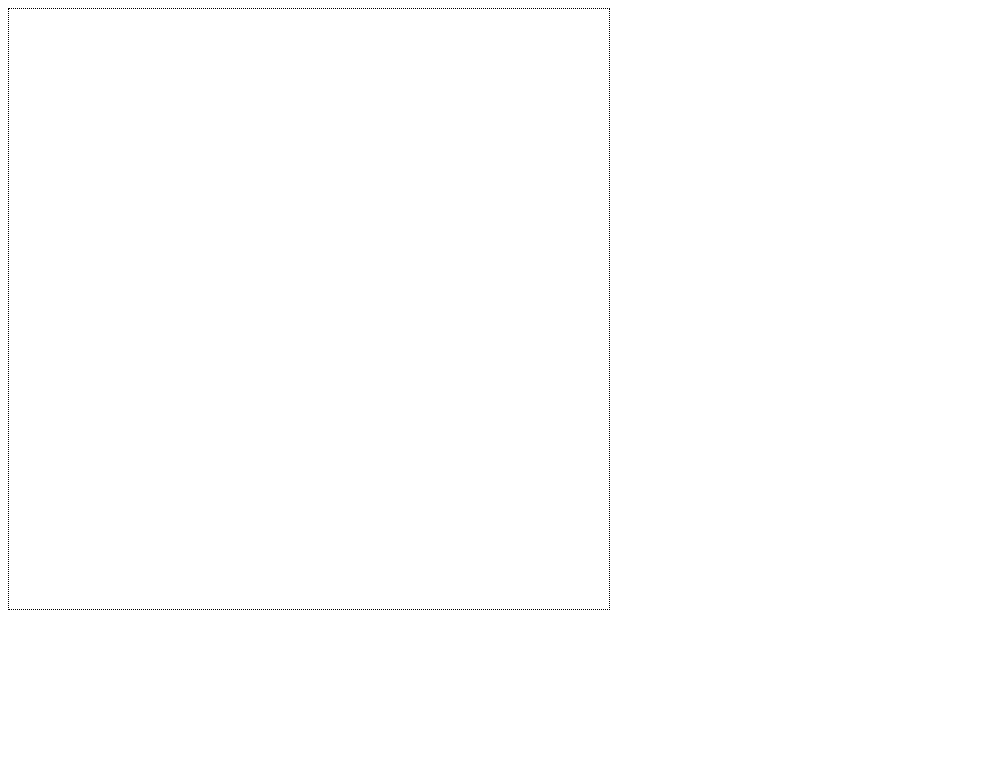
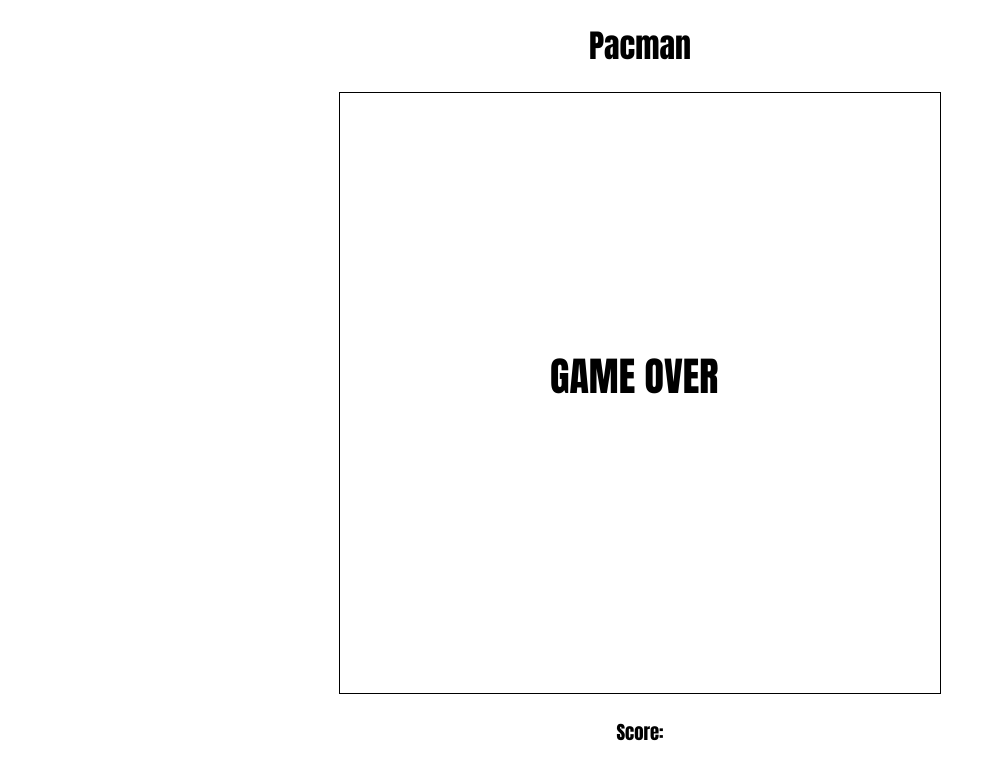
Before and after one commit to raycelle/AX302_Fri, a plain HTML site: page lesson6/index.html in a window 1280 px wide. Shown: the whole page, without its empty margins (0-996 px from the left). Drawn offline with Linux system fonts and the light colour scheme.

Commit message:
L6 with challenge

```diff
--- a/lesson6/app.js
+++ b/lesson6/app.js
@@ -1,76 +1,194 @@
-// Declaring all variables
-var canvas = document.getElementById("myCanvas");
-var ctx = canvas.getContext("2d");
-// Width and height of canvas
+console.log("test...");
+
+var c = document.getElementById("myCanvas");
+var ctx = c.getContext("2d")
+
+//variables
 var WIDTH = 600;
 var HEIGHT = 600;
-// position and radius of player
-var x = 300;
-var y = 300;
-var s = 50;
-// Player speed in x-y directions
-var mx = 0;
-var my = 0;
 
-// Positions, size and collision check of circle
+//position and size of player
+var x, y, s;
+
+//player movement in x-y directions
+var mx, my;
+
+//position and size of ball
+var circleX, circleY, circleS;
+var circleCollision = false;
+
+//*** Challenge ***
+//position and size of enemy
+var enemyX, enemyY, enemyS;
+var enemyCollision = false;
+
+var score = 0;
+
+//*** Challenge ***
+//Tracks if game is over
+var gameover = false;
 
 
-//Variable for the score
+//import images to canvas
+function drawPacman(){
+    var pacman = new Image();
+    pacman.src = "pacman.png";
+    ctx.drawImage(pacman, x, y, s, s);
+}
 
+function drawCircle(){
+    var circle = new Image();
+    circle.src = "circle.png";
+    ctx.drawImage(circle, circleX, circleY, circleS, circleS);
+}
 
-// Import images onto canvas
-function drawPacman(){
+//*** Challenge ***
+//Draws enemy
+function drawEnemy(){
+    var enemy = new Image();
+    enemy.src = "ghost.png";
+    ctx.drawImage(enemy, enemyX, enemyY, enemyS, enemyS);
+}
+
+//clear frame
+function clear(){
+    ctx.clearRect(0, 0, WIDTH, HEIGHT);
+}
+
+//initialize animation
+function init(){
+    //set up player
+    x = 300;
+    y = 300;
+    s = 50;
+    mx = 0;
+    my = 0;
+
+    //set up circle
+    circleS = 50;
+    circleX = Math.floor(Math.random()*(WIDTH - circleS));
+    circleY = Math.floor(Math.random()*(HEIGHT - circleS));
+
+    //set up circle
+    enemyS = 50;
+    enemyX = Math.floor(Math.random()*(WIDTH - enemyS));
+    enemyY = Math.floor(Math.random()*(HEIGHT - enemyS));
+
+    //set up keys
+    window.onkeydown = keydownControl;
+
+    return setInterval(draw, 10);
+}
+
+function keydownControl(e){
+    if(e.keyCode == 37){
+        mx = -4;
+        my = 0;
+    }
+    if(e.keyCode == 38){
+        mx = 0;
+        my = -4;
+    }
+    if(e.keyCode == 39){
+        mx = 4;
+        my = 0;
+    }
+    if(e.keyCode == 40){
+        mx = 0;
+        my = 4;
+    }
+}
+
+function draw(){
+    clear();
+
+    //*** Challenge ***
+    //Draws frames only if game is not over
+    if(!gameover){
+
+        drawPacman();
+        drawCircle();
+
+        //*** Challenge ***
+        //Draws enemy and makes is follow Pacman
+        drawEnemy();
+        followPacman()
+
+        //move player
+        x += mx;
+        y += my;
+
+        if(x + mx > WIDTH - s || x + mx < 0){
+            mx = -mx;
+        }
+        if(y + my > HEIGHT - s || y + my < 0){
+            my = -my;
+        }
+
+        collisionCheck();
+        collisionHandle();
+    }
+    //*** Challenge ***
+    //Show game over
+    else {
+        ctx.font = "40px Impact";
+        ctx.fillText("GAME OVER",210, 300);
+    }
+}
+
+function collisionCheck(){
+    if( (x + s >= circleX) && (x <= circleX + circleS) &&
+        (y + s >= circleY) && (y <= circleY + circleY) ) {
+        circleCollision = true;
+    } else {
+        circleCollision = false;
+    }
+
+    //*** Challenge ***
+    //check if collides with enemy
+    if( (x + s >= enemyX) && (x <= enemyX + enemyS) &&
+        (y + s >= enemyY) && (y <= enemyY + enemyS) ) {
+        enemyCollision = true;
+    } else {
+        enemyCollision = false;
+    }
+
+}
+
+function collisionHandle(){
+    if(circleCollision){
+        score += 1;
+        document.getElementById("score").innerHTML = "Score: " + score;
+        circleX = Math.floor(Math.random()*(WIDTH - circleS));
+        circleY = Math.floor(Math.random()*(HEIGHT - circleS));
+    }
+
+    //*** Challenge ***
+    //check if collides with enemy
+    if(enemyCollision){
+        gameover = true;
+    }
 
 }
 
 
-// Wiping canvas
-function clear () {
-	ctx.clearRect(0, 0, WIDTH, HEIGHT);
-}
-
-// Initialise our animation
-function init() {
-	// Put circle in random position
-
-
-	// Wait for user to press keyboard
-
-
-	// Redraws our canvas every 10ms
-	return setInterval(draw, 10);
-}
-
-// Repeated draw function
-function draw() {
-	clear();
-	//draw images
-
-
-	// Make player bounce off the walls and go in the opposite direction
-	if (x + mx > WIDTH - s || x + mx < 0){
-		mx = -mx;
-	} else if (y + my > WIDTH - s || y + my < 0) {
-		my = -my;
-	}
-
-	// Moves our player
-	x += mx;
-	y += my;
-
-	// Check for collisions
-
+//*** Challenge ***
+//enemy chase Pacman
+function followPacman(){
+    if (enemyX < x){
+        enemyX += 1;
+    }
+    if (enemyX > x){
+        enemyX -= 1;
+    }
+    if (enemyY < y){
+        enemyY += 1;
+    }
+    if (enemyY > y){
+        enemyY -= 1;
+    }
 
 }
 
-//Function to check for collisions
-
-
-//Function to handle the collision
-
-
-//Function to handle the keypresses
-
-
 
 init();
--- a/lesson6/index.html
+++ b/lesson6/index.html
@@ -1,13 +1,15 @@
 <!DOCTYPE html>
 <html>
 <head>
-	<title>Pacman</title>
-	<link rel="stylesheet" type="text/css" href="style.css">
+    <title>Lesson 6</title>
+    <link rel="stylesheet" type="text/css" href="style.css">
 </head>
 <body>
-	<canvas id="myCanvas" height="600" width="600"></canvas>
+    <h1>Pacman</h1>
+    <canvas id="myCanvas" width="600" height="600"></canvas>
 
+    <h3 id="score">Score: </h3>
 
-	<script type="text/javascript" src="app.js"></script>
+    <script type="text/javascript" src="app.js"></script>
 </body>
 </html>
--- a/lesson6/style.css
+++ b/lesson6/style.css
@@ -1,7 +1,8 @@
-canvas {
-	border:  1px black dotted;
+canvas{
+    border: black solid 1px;
 }
 
-div {
-	display: flex;
+body {
+    font-family: Impact;
+    text-align: center;
 }
```
Also changed, not shown: lesson6/circle.png (added), lesson6/ghost.png (added), lesson6/pacman.png (added), 1 other file.
